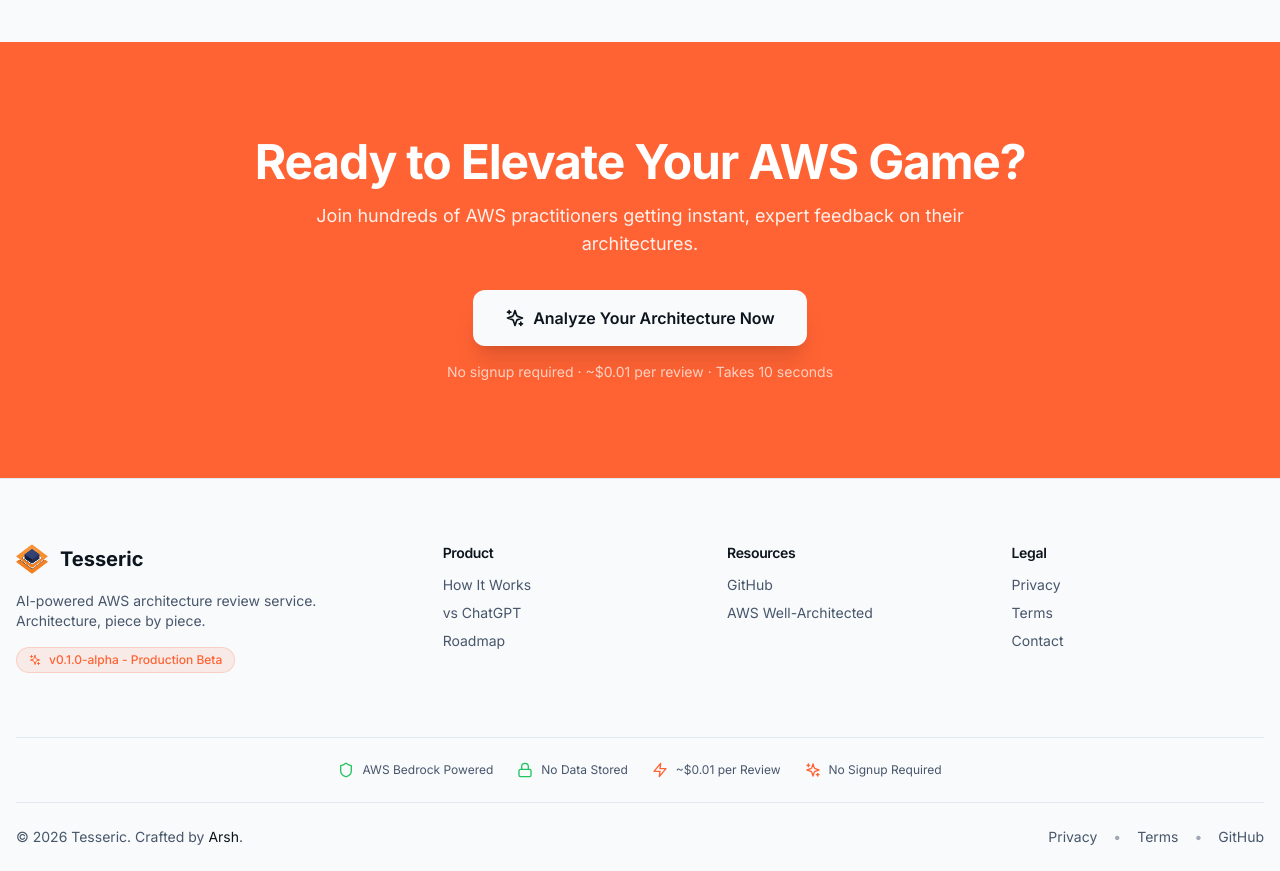
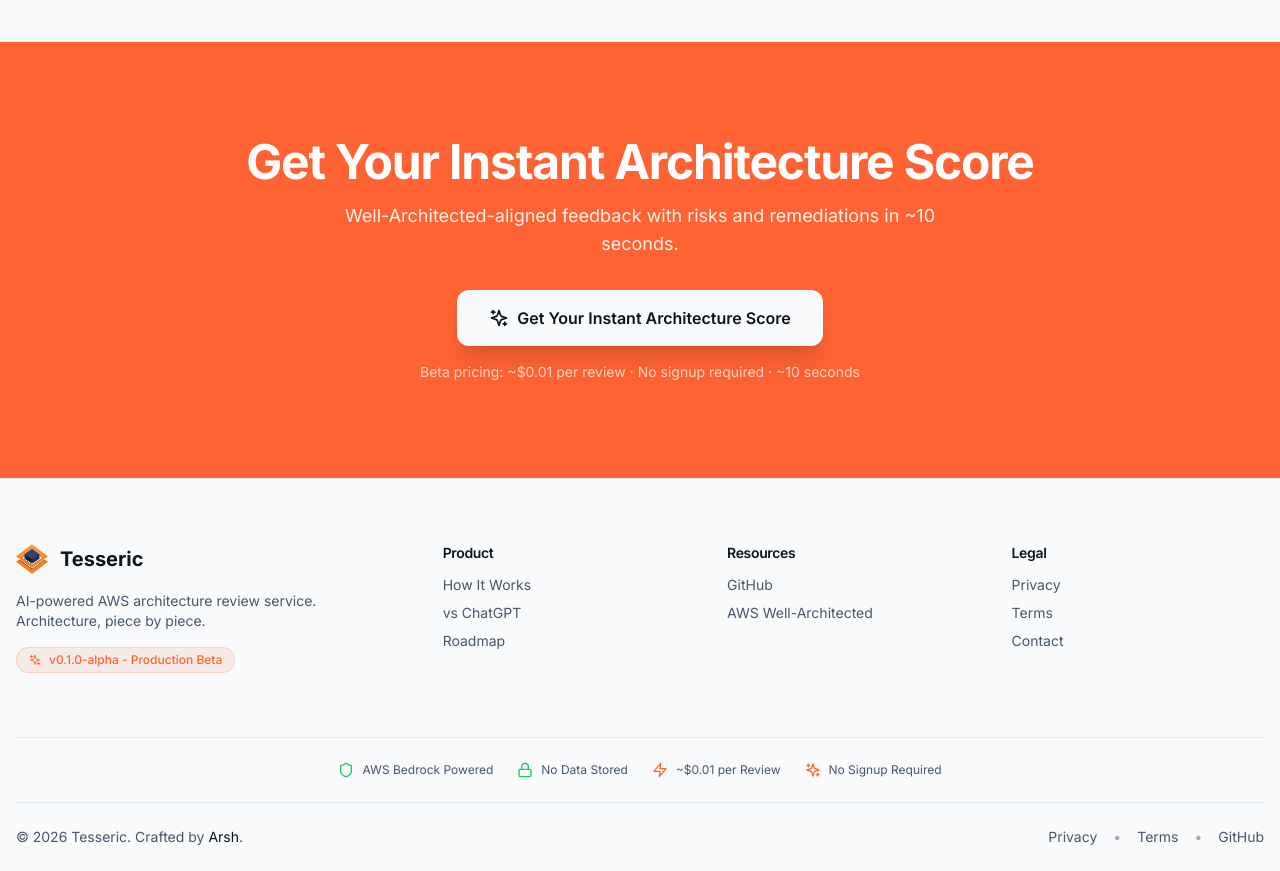
Before and after one commit to iamarsh/tesseric, a Next.js app in the folder frontend/: page / in a window 1280 px wide. Shown: the part 4100-4971 px from the top of the page. Built offline with nearby package versions, Linux system fonts and the light colour scheme.

Commit message:
Refine final CTA copy

```diff
--- a/frontend/components/home/FinalCTA.tsx
+++ b/frontend/components/home/FinalCTA.tsx
@@ -5,20 +5,20 @@
     <section className="bg-primary py-16 md:py-24">
       <div className="container mx-auto px-4 text-center">
         <h2 className="text-4xl md:text-5xl font-bold text-primary-foreground mb-4">
-          Ready to Elevate Your AWS Game?
+          Get Your Instant Architecture Score
         </h2>
         <p className="text-lg text-primary-foreground/90 mb-8 max-w-2xl mx-auto">
-          Join hundreds of AWS practitioners getting instant, expert feedback on their architectures.
+          Well-Architected-aligned feedback with risks and remediations in ~10 seconds.
         </p>
         <a
           href="#review"
           className="inline-flex items-center gap-2 px-8 py-4 bg-background text-foreground rounded-lg font-semibold hover:bg-background/90 transition-colors shadow-xl"
         >
           <Sparkles className="h-5 w-5" />
-          Analyze Your Architecture Now
+          Get Your Instant Architecture Score
         </a>
         <p className="text-sm text-primary-foreground/70 mt-4">
-          No signup required · ~$0.01 per review · Takes 10 seconds
+          Beta pricing: ~$0.01 per review · No signup required · ~10 seconds
         </p>
       </div>
     </section>
```
